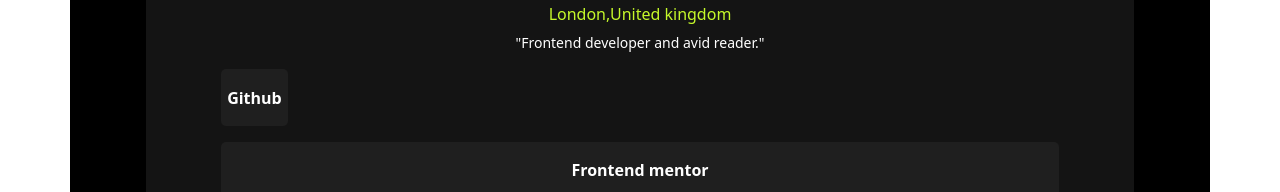
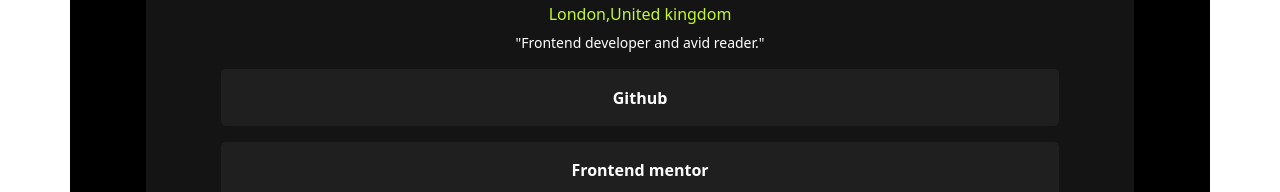
Before and after one commit to shree2105/frontend, a plain HTML site: page index.html in a window 1280 px wide. Shown: the part 378-570 px from the top of the page. Drawn offline with nearby package versions, Linux system fonts and the light colour scheme; a web font is replaced by a local one.

Commit message:
Update index.html

```diff
--- a/index.html
+++ b/index.html
@@ -22,7 +22,7 @@
             <h6>London,United kingdom</h6>
             <p>"Frontend developer and avid reader."</p>
        </div>
-        <a><button class="mb-3">Github</button></a>
+        <button class="mb-3">Github</button>
             <button class="mb-3 ">Frontend mentor</button>
             <button class="mb-3">LinkedIn</button>
             <button class="mb-3">Twitter</button>
```
